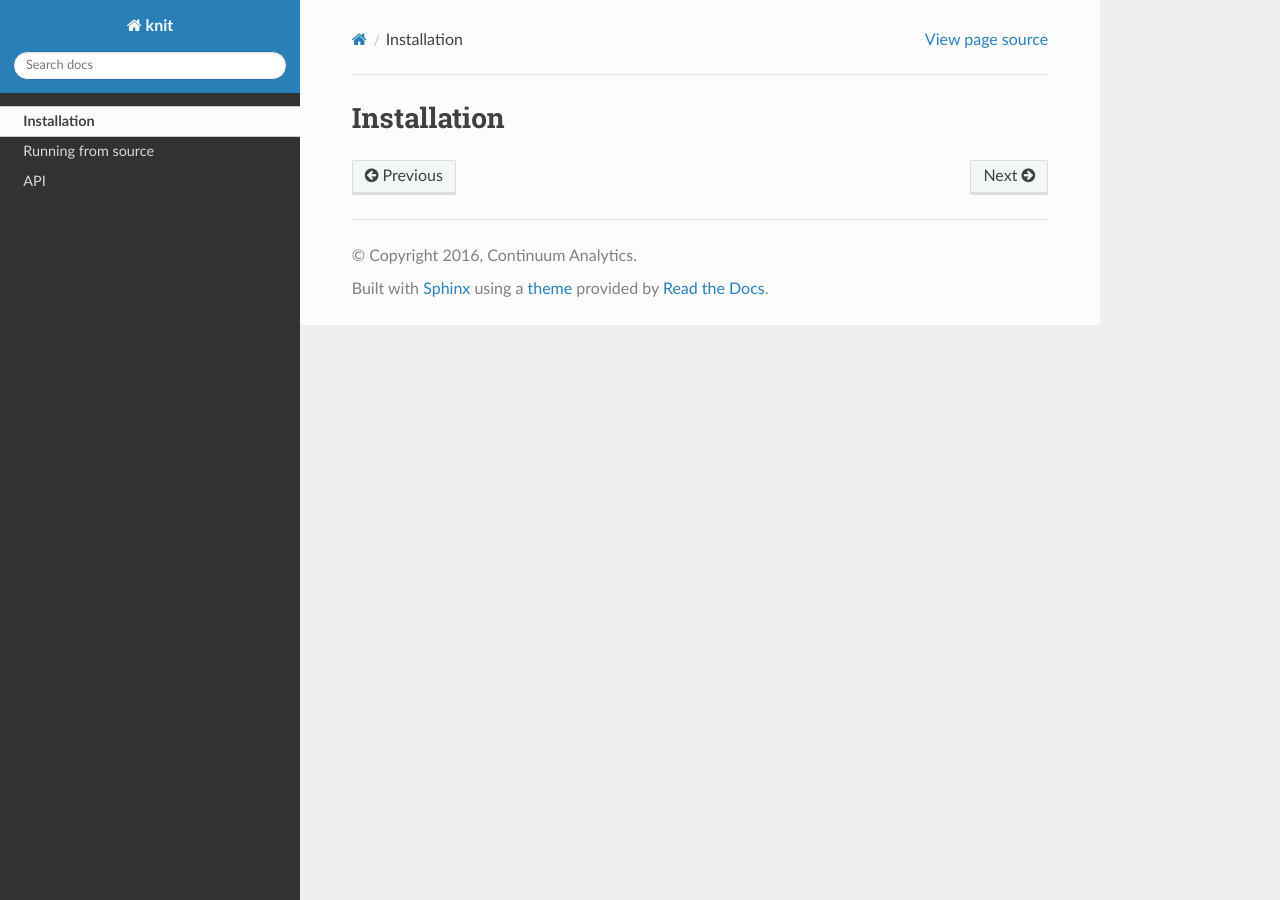
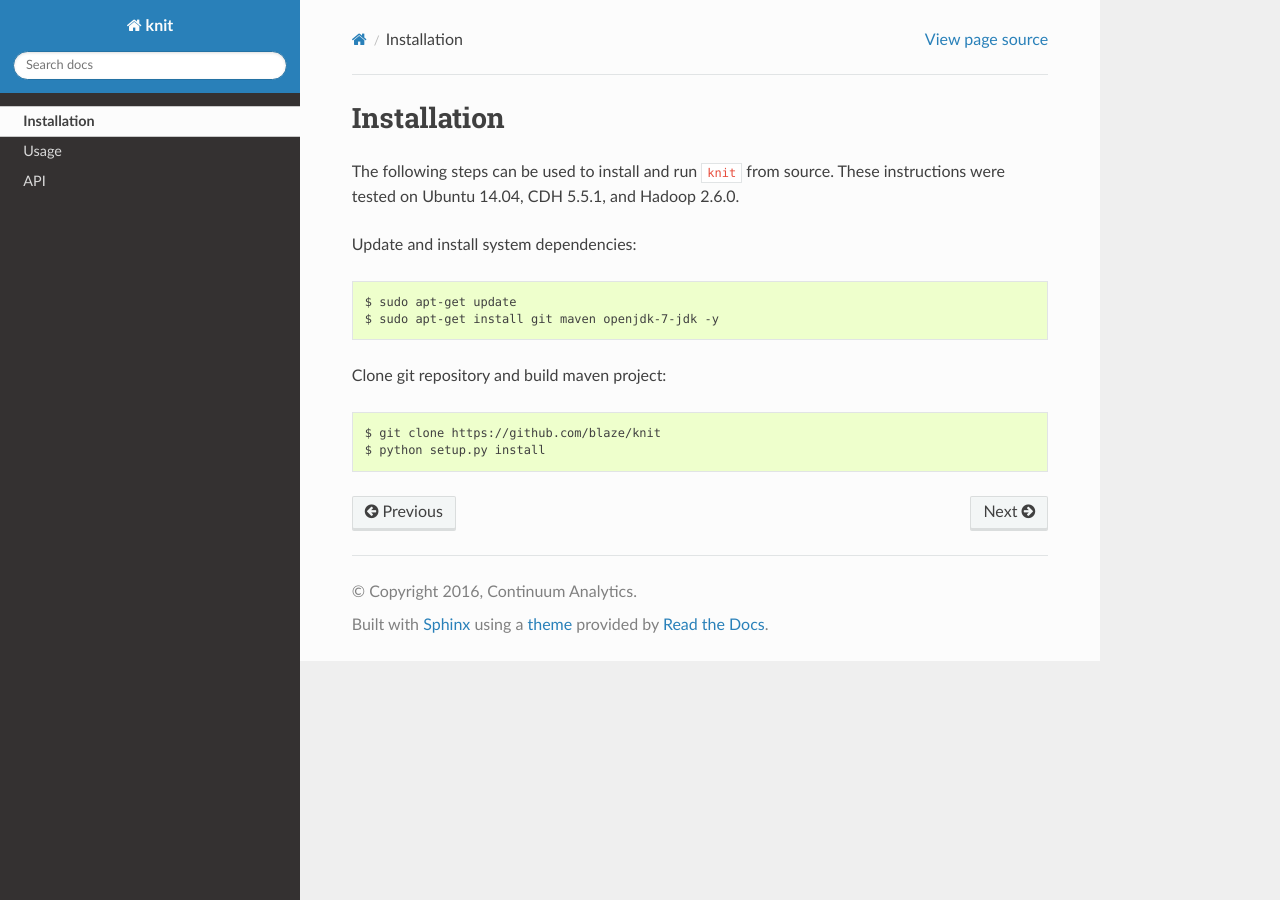
Before and after one commit to dask/knit, a Sphinx documentation site: the page built from docs/source/install.rst, in a window 1280 px wide. Built offline with Sphinx 7.4.7 and the Read the Docs theme 2.0.0, drawn with Linux system fonts in a browser that asks for light colours.

```diff
--- a/docs/source/index.rst
+++ b/docs/source/index.rst
@@ -22,5 +22,5 @@
    :maxdepth: 1
 
    install
-   source
+   usage
    api
--- a/docs/source/install.rst
+++ b/docs/source/install.rst
@@ -1,2 +1,19 @@
 Installation
 ============
+
+The following steps can be used to install and run ``knit`` from source.
+These instructions were tested on Ubuntu 14.04, CDH 5.5.1, and Hadoop 2.6.0.
+
+Update and install system dependencies:
+
+.. code-block:: bash
+
+   $ sudo apt-get update
+   $ sudo apt-get install git maven openjdk-7-jdk -y
+
+Clone git repository and build maven project:
+
+.. code-block:: bash
+
+   $ git clone https://github.com/blaze/knit
+   $ python setup.py install
```
Also changed, not shown: docs/source/source.rst (deleted, +0 -65 lines), docs/source/usage.rst (added, +52 -0 lines), 2 other files.
